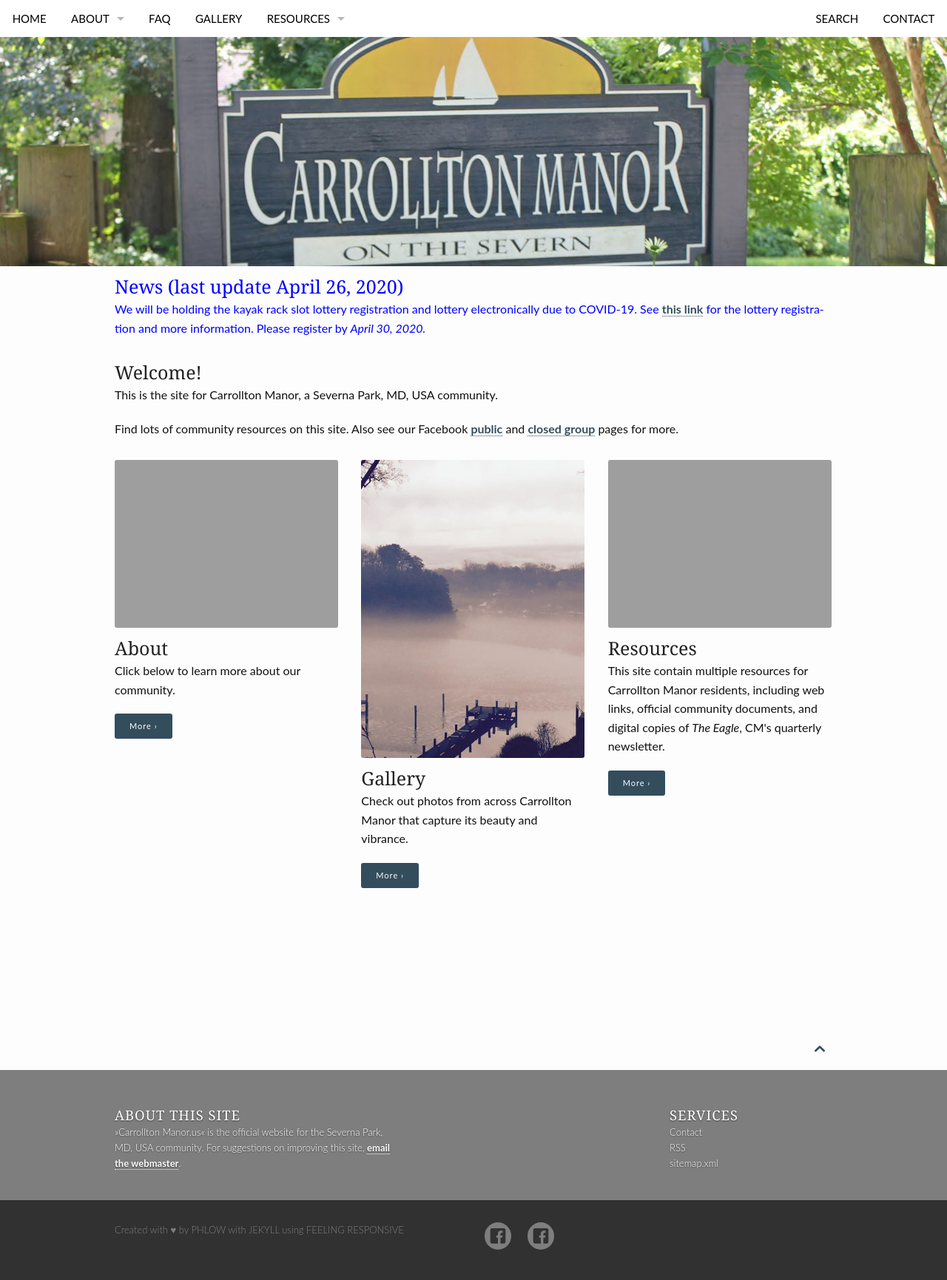
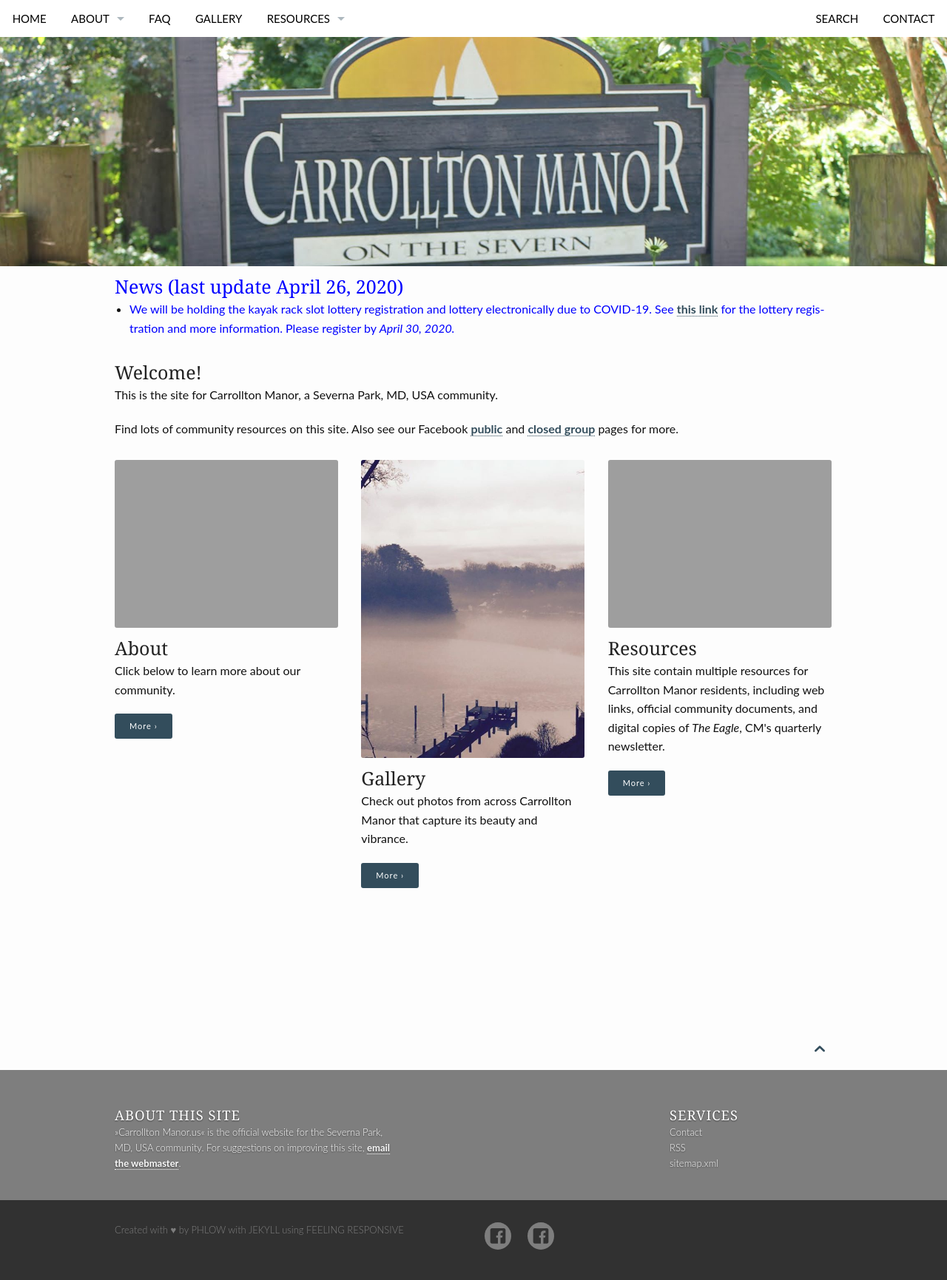
Before and after one commit to carrolltonmanor/carrolltonmanor.github.io, a Jekyll site: the page built from index.md, in a window 1280 px wide. Shown: the whole page at 74% size. Built offline with Jekyll 4.4.1, drawn with Linux system fonts in a browser that asks for light colours.

Commit message:
updating front page; unfinished

```diff
--- a/_layouts/frontpage.html
+++ b/_layouts/frontpage.html
@@ -15,7 +15,9 @@ format: blog-index
 <div class="row">
     <div class="medium-12 columns">
 	    <h2 class="font-size-h3 t10" style="color:blue;">News (last update April 26, 2020)</h2>
-	    <p style="color:blue;">We will be holding the kayak rack slot lottery registration and lottery electronically due to COVID-19.  See <a href="https://forms.gle/cnfuhD3YXq47hd9T8">this link</a> for the lottery registration and more information.  Please register by <em>April 30, 2020.</em></p>
+	    <ul>
+		    <li><p style="color:blue;">We will be holding the kayak rack slot lottery registration and lottery electronically due to COVID-19.  See <a href="https://forms.gle/cnfuhD3YXq47hd9T8">this link</a> for the lottery registration and more information.  Please register by <em>April 30, 2020.</em></p></li>
+	    </ul>
     </div><!-- /.medium-12.columns -->
 </div>
 {% comment %}
```
